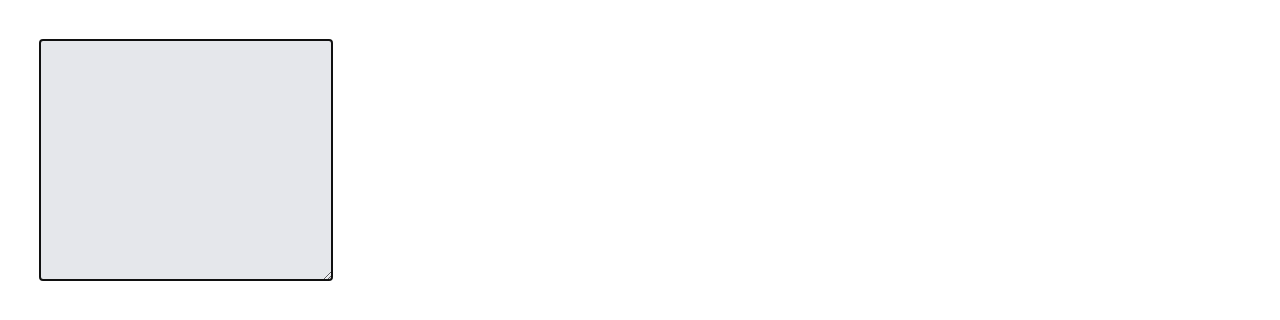
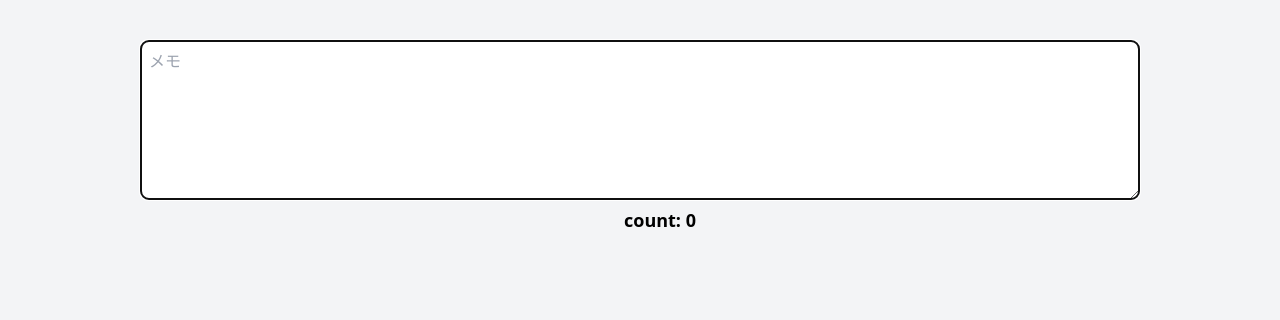
Before and after one commit to Nishino0719/memos, a Next.js app: page / in a window 1280 px wide. Shown: the top 320 px of the page. Built offline with nearby package versions, Linux system fonts and the light colour scheme.

Commit message:
:hammer: add count hooks

```diff
--- a/src/pages/index.tsx
+++ b/src/pages/index.tsx
@@ -1,21 +1,21 @@
+import { useState } from 'react'
+
 export default function Home() {
+  const [count, setCount] = useState(0)
   return (
     <>
-      <div className="m-10 ">
-        {/* <input
-          type="textarea"
-          autoFocus={true}
-          size={50}
-          className="bg-gray-50"
-        /> */}
-        <textarea
-          name="dada"
-          className={'bg-gray-200'}
-          id=""
-          cols={30}
-          rows={10}
-          autoFocus={true}
-        ></textarea>
+      <div className="w-screen h-screen bg-gray-100 ">
+        <div className="m-2 text-center lg:m-10 md:m-5">
+          <textarea
+            name="dada"
+            id=""
+            placeholder={'メモ'}
+            className={'p-2 text-md border rounded-lg resize w-10/12 h-40'}
+            onChange={(e) => setCount(e.target.value.length)}
+            autoFocus={true}
+          ></textarea>
+          <p className={'ml-10 text-lg font-semibold'}>count: {count}</p>
+        </div>
       </div>
     </>
   )
```
